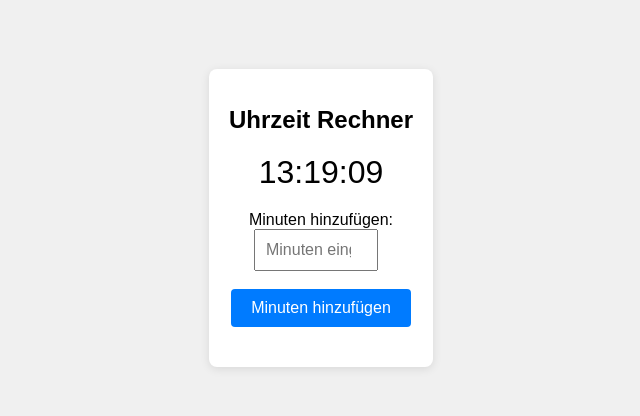
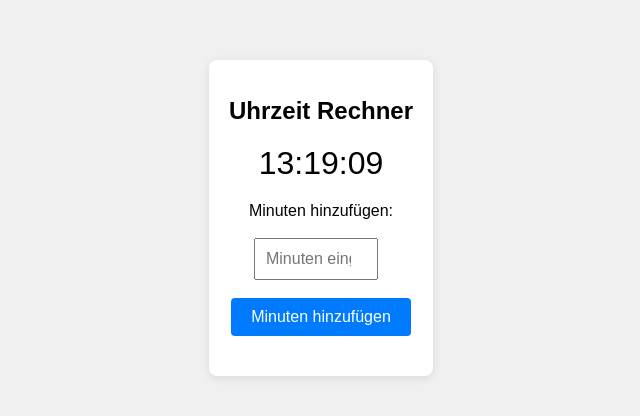
Before and after one commit to Shaddow22/uhrzeit-rechner, a plain HTML site: page index.html in a window 1280 px wide. Shown: the part 182-598 px from the top of the page, without its empty margins (319-959 px from the left). Drawn offline with Linux system fonts and the light colour scheme.

Commit message:
Update index.html

```diff
--- a/index.html
+++ b/index.html
@@ -59,7 +59,7 @@
     <div class="container">
         <h1>Uhrzeit Rechner</h1>
         <div id="timeDisplay" class="time-display">00:00:00</div>
-        <label for="minutesInput">Minuten hinzufügen:</label><br>
+        <label for="minutesInput">Minuten hinzufügen:</label><br><br>
         <input type="number" id="minutesInput" placeholder="Minuten eingeben"><br><br>
         <button id="addMinutesBtn">Minuten hinzufügen</button>
         <div id="resultDisplay" class="result-display"></div>
```
